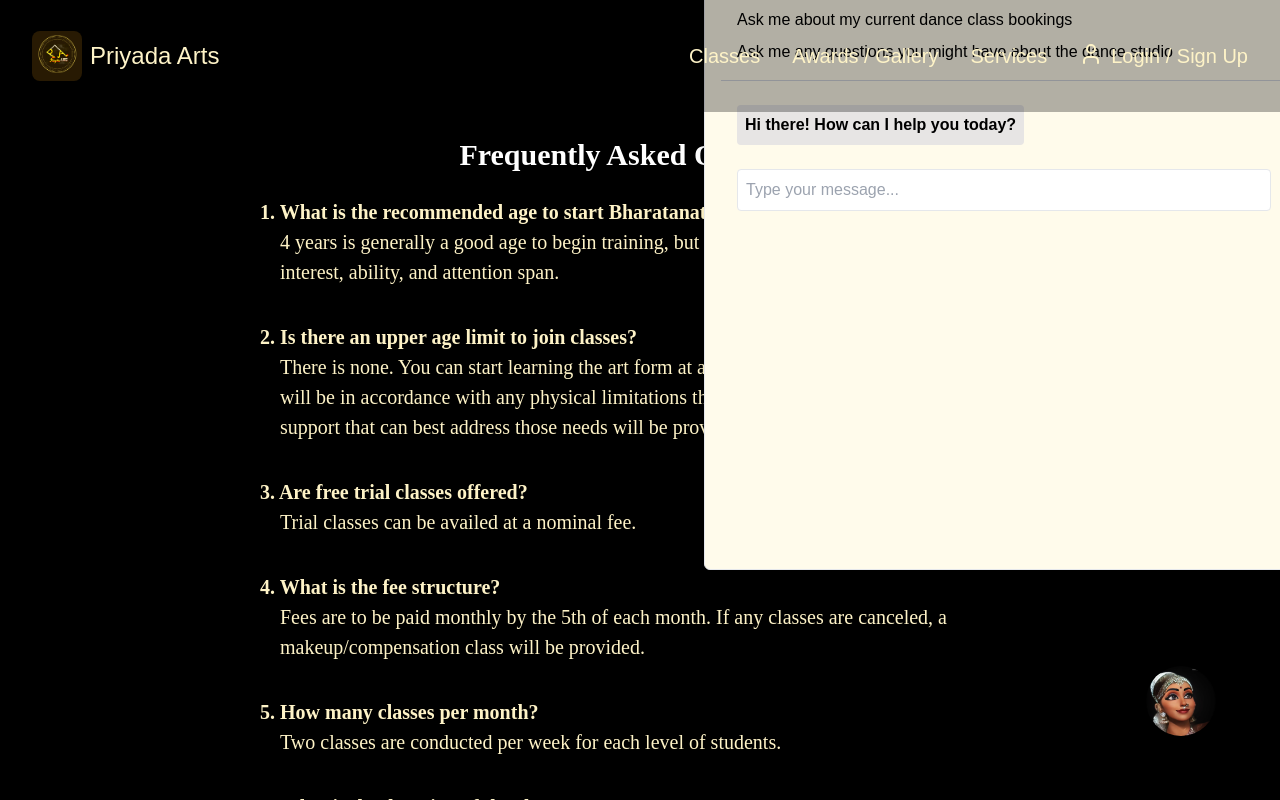
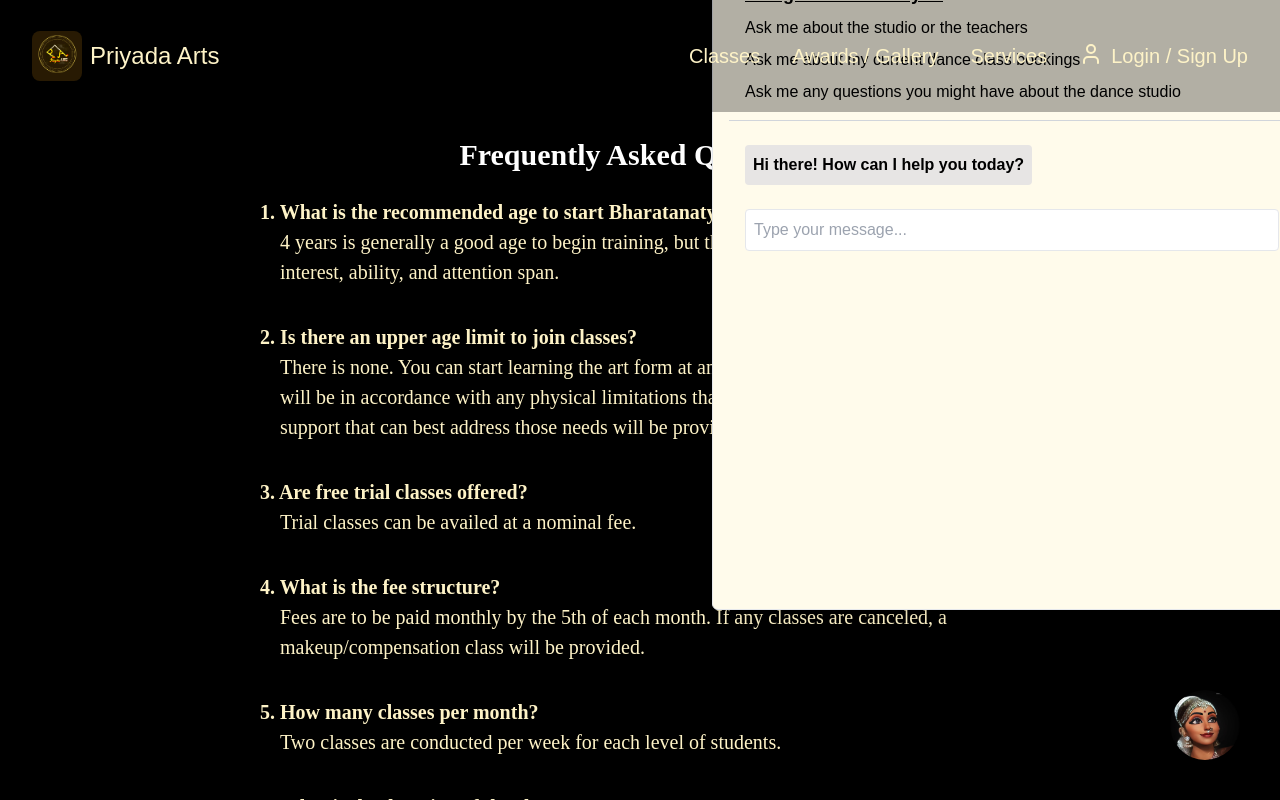
Before and after one commit to Anbui0115/Hackathon-project, a Next.js app in the folder frontend/: page /faq in a window 1280 px wide. Both pictures are taken after a click on the element 1181 px from the left and 701 px from the top of the page. Shown: the top 800 px of the page. Built offline with nearby package versions, Linux system fonts and the light colour scheme; a web font is replaced by a local one.

Commit message:
moved chatbot

```diff
--- a/frontend/components/ChatBot.jsx
+++ b/frontend/components/ChatBot.jsx
@@ -73,11 +73,11 @@ const ChatBot = () => {
 
 
   return (
-    <div className="bottom-16 right-16 z-5 fixed flex flex-col items-end">
+    <div className="bottom-10 right-10 z-5 fixed flex flex-col items-end">
 
       {/* Chat Screen */}
       {toggleChat && (
-        <div className="relative left-24 bottom-24 z-30 bg-lightcream p-4 px-8 rounded-md shadow-lg border w-[600px] h-[700px] mx-2 overflow-y-auto">
+        <div className="relative left-20 bottom-20 z-2 bg-lightcream p-4 px-8 rounded-md shadow-lg border w-[600px] h-[700px] mx-2 overflow-y-auto">
 
           {/* Chat Header */}
           <div className="my-2 text-xl font-semibold">Chat with PriyadaGPT</div>
```
